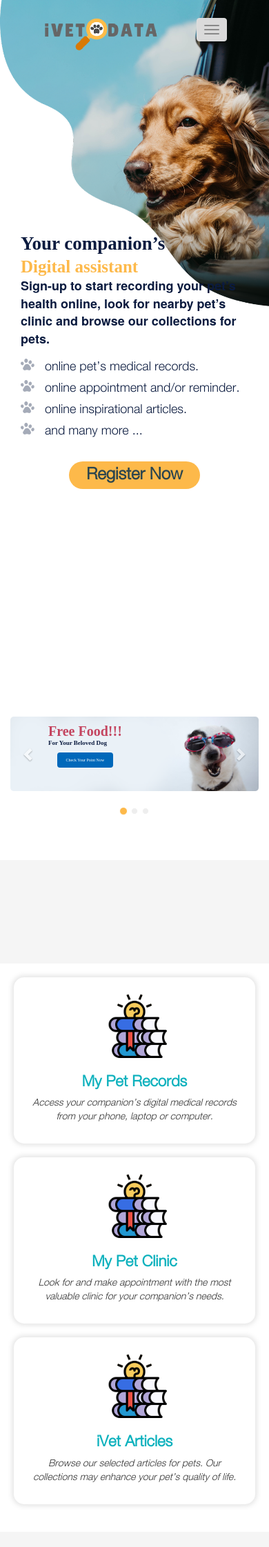
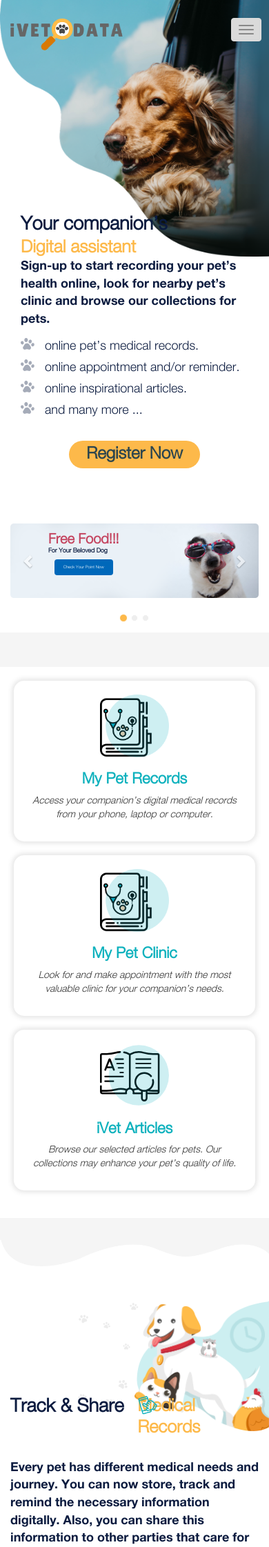
Before and after one commit to ekreasi/ivetdata-html, a PHP site: page / in a window 390 px wide; the page is wider, and only the part inside the window is pictured. Shown: the top 2243 px of that part at 69% size. Run offline with PHP 8.4, Linux system fonts and the light colour scheme; some web fonts are replaced.

Commit message:
22012020

```diff
--- a/assets/css/main.css
+++ b/assets/css/main.css
@@ -395,7 +395,7 @@ nav{
 }
 
 .img-header img{
-  width: 120%;
+  width: 100%;
 }
 
 .content-header {
--- a/assets/css/responsive.css
+++ b/assets/css/responsive.css
@@ -1,5 +1,11 @@
 
 @media only screen and (max-width: 600px) {
+	#top-menu {
+	    padding: 0px 0px;
+	}
+	.sticky .logo-img {
+	    width: 190px !important;
+	}
 	.navbar-default .navbar-collapse, .navbar-default .navbar-form {
 	    border-color: #e7e7e7;
 	    background: #00000040;
@@ -16,7 +22,7 @@
 
 	.navbar-default .navbar-nav>li>a {
 	    -webkit-text-stroke: 1px rgba(0, 0, 0, 0);
-	    font-family: HelveticaNeue;
+        font-family: 'helvetica bold',sans-serif;
 	    font-size: 23px;
 	    font-weight: bold;
 	    font-stretch: normal;
@@ -31,7 +37,7 @@
 	    width: 85%;
 	    float: left;
 	    -webkit-text-stroke: 1px rgba(0, 0, 0, 0);
-	    font-family: HelveticaNeue;
+        font-family: 'helvetica bold',sans-serif;
 	    font-size: 18px;
 	    font-stretch: normal;
 	    font-style: normal;
@@ -43,6 +49,48 @@
 	    background: #0000001c;
 	    text-align: center;
 	    margin: 9px 20px;
+	}
+
+	.header {
+	    padding: 120px 0px 0px 0px;
+	}
+
+	.second-section {
+	    padding: 50px 0px 50px;
+	}
+
+	.third-section {
+	    background: #f5f5f5;
+	    padding: 20px 0px 0px 0px;
+	}
+
+	.third-section::after {
+	    content: '';
+	    background: url(../../assets/img/union1.png)center bottom/100% no-repeat #fff;
+	    height: 40px;
+	    width: 100%;
+	    display: block;
+	}
+
+	.fourth-section {
+	    position: relative;
+	    background: url(../../assets/img/bg-dogfeet.png)top center/60% no-repeat transparent;
+	    padding: 60px 0px 0px 0px;
+	    margin: 50px 0px;
+	}
+
+	.fifth-section{
+		position: relative;
+	    background: url(../../assets/img/bg-dogfeet.png)top center/60% no-repeat transparent;
+	    padding: 60px 0px 0px 0px;
+	    margin: 50px 0px;
+	}
+
+	.sixth-section {
+	    position: relative;
+	    background: url(../../assets/img/bg-dogfeet.png)top center/60% no-repeat transparent;
+	   	padding: 60px 0px 0px 0px;
+	    margin: 50px 0px;
 	}
 
 	.btn-login-nav {
@@ -62,12 +110,12 @@
 	}
 
 	.content-item p {
-	    font-family: HelveticaNeue;
+        font-family: 'helvetica bold',sans-serif;
 	    font-size: 18px;
 	    letter-spacing: normal;
 	    text-align: left;
 	    color: #0b1b3f;
-	    font-weight: 700;
+	    font-weight: 100;
 	}
 
 	.point-ivet .item-ivet-point p {
@@ -110,7 +158,7 @@
 	    padding: 10px 55px;
 	}
 	.slider-ivet .item-slide .content-info label {
-    	font-family: HelveticaNeueBd;
+		font-family:'helvetica light',sans-serif;
 	    font-size: 20px;
 	    font-weight: bold;
 	    font-stretch: normal;
@@ -122,7 +170,7 @@
 	    margin: 0px;
 	}
 	.slider-ivet .item-slide .content-info p {
-	    font-family: HelveticaNeueBd;
+    	font-family:'helvetica light',sans-serif;
 	    font-size: 9px;
 	    font-weight: bold;
 	    font-stretch: normal;
@@ -136,7 +184,7 @@
 
 	.btn-checkpoint {
 	    background-color: #0068ba;
-	    font-family: HelveticaNeueBd;
+    	font-family:'helvetica light',sans-serif;
 	    color: white;
 	    font-size: 6px;
 	    margin: 8px 0px;
@@ -185,7 +233,7 @@
 	    margin-bottom: 20px;
 	}
 	.content-item .color-bluev3{
-		font-family: HelveticaNeueBd;
+		font-family:'helvetica light',sans-serif;
 	  font-size: 27px;
 	  font-weight: bold;
 	  font-stretch: normal;
@@ -199,7 +247,7 @@
 	}
 
 	.content-item .color-blue{
-		font-family: HelveticaNeueBd;
+		font-family:'helvetica light',sans-serif;
 	  font-size: 27px;
 	  font-weight: bold;
 	  font-stretch: normal;
@@ -214,7 +262,7 @@
 	}
 
 	.content-item .color-yellow{
-		font-family: HelveticaNeueBd;
+		font-family:'helvetica light',sans-serif;
 	  font-size: 25px;
 	  font-weight: bold;
 	  font-stretch: normal;
@@ -228,7 +276,7 @@
 	}
 
 	.content-item .color-yellowv2{
-		font-family: HelveticaNeueBd;
+		font-family:'helvetica light',sans-serif;
 	  font-size: 20px;
 	  font-weight: bold;
 	  font-stretch: normal;
@@ -241,7 +289,7 @@
 	}
 
 	.content-item .color-bluev2{
-		font-family: HelveticaNeueBd;
+		font-family:'helvetica light',sans-serif;
 	  font-size: 27px;
 	  font-weight: bold;
 	  font-stretch: normal;
--- a/index.html
+++ b/index.html
@@ -140,21 +140,21 @@
               <div class="row">
                 <div class="col-md-4">
                   <div class=" item-value-ivet">
-                    <img src="assets/img/book.png"><br>
+                    <img src="assets/img/petbook.png"><br>
                     <label>My Pet Records</label>
                     <p>Access your companion’s digital medical records from your phone, laptop or computer.</p>
                   </div>
                 </div>
                 <div class="col-md-4">
                   <div class=" item-value-ivet">
-                    <img src="assets/img/book.png"><br>
+                    <img src="assets/img/petbook.png"><br>
                     <label>My Pet Clinic</label>
                     <p>Look for and make appointment with the most valuable clinic for your companion’s needs. </p>
                   </div>
                 </div>
                 <div class="col-md-4">
                   <div class=" item-value-ivet">
-                    <img src="assets/img/book.png"><br>
+                    <img src="assets/img/check.svg"><br>
                     <label>iVet Articles</label>
                     <p>Browse our selected articles for pets. Our collections may enhance your pet’s quality of life.</p>
                   </div>
@@ -196,7 +196,7 @@
       </div>
       <div class="container">
         <div class="row">
-          <div class="col-md-7 col-md-offset-6">
+          <div class="col-md-7 col-md-offset-5">
             <div class="content-item">
               <div class="mb-30 pl-right-mob">
                 <p class="color-blue">Connect to Your </p>
@@ -223,7 +223,7 @@
               <div class="mb-30">
                 <p class="color-yellowv2">Safe </p>
                 <p class="color-bluev2">Microchips</p><img class="icon-img-point" src="assets/img/icshield.png">
-              </div>
+              </div><br>
               <div class="bulet-style">
                 <p>As the world of technology grows, we encourage for your companion using an advanced Microchip imported from Europe, because it is safe for your pet, and also give the your identity and information. </p>
 
```
Also changed, not shown: assets/img/check.svg (added), assets/img/ic_calendar@2x.png (deleted), assets/img/ic_calendar@3x.png (deleted), assets/img/ic_paw@2x.png (deleted), assets/img/ic_phone@2x.png (deleted), assets/img/ic_phone@3x.png (deleted), assets/img/ic_shield@2x.png (deleted), assets/img/ic_shield@3x.png (deleted), assets/img/img-fifthsection.png, assets/img/img-fourth-section.png, assets/img/img-sixthsection.png, assets/img/petbook.png (added).
